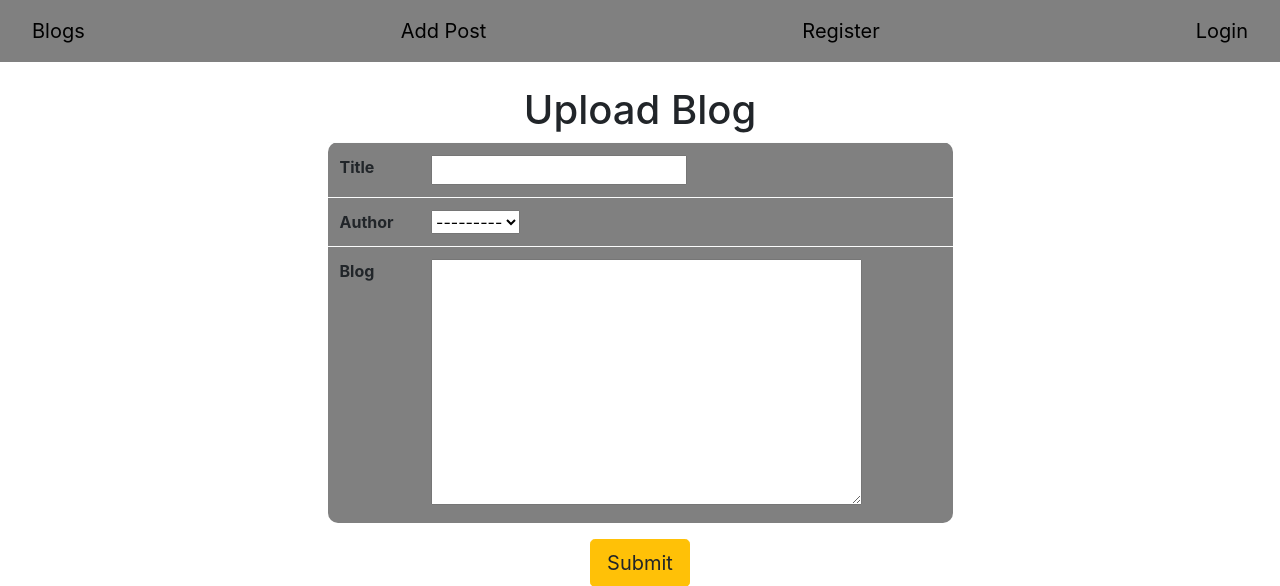
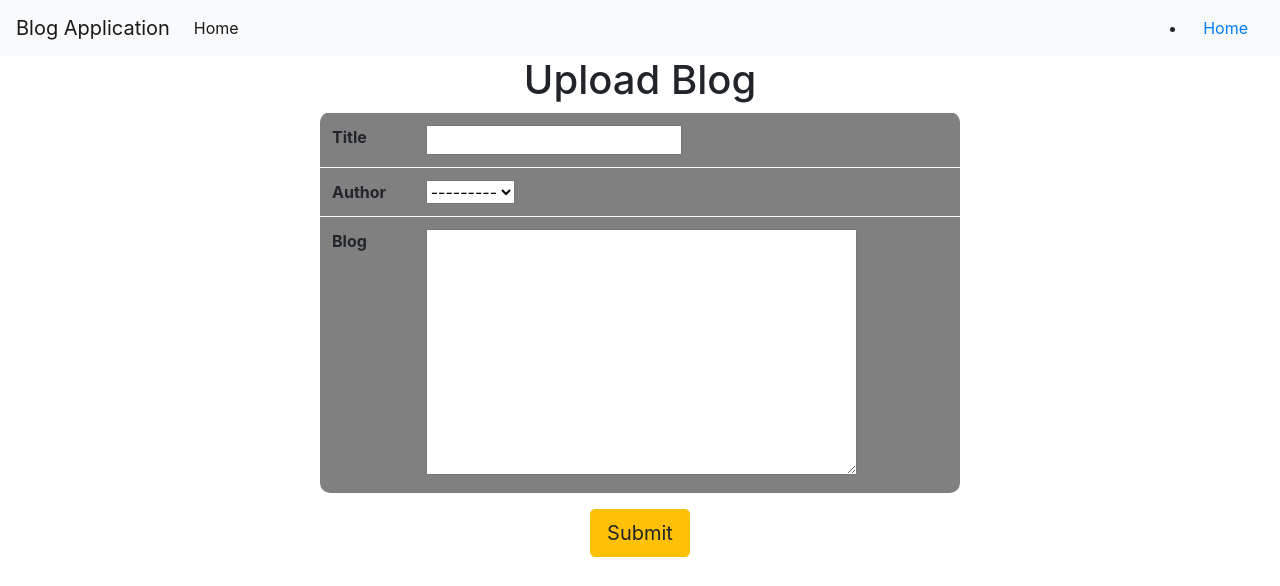
Before and after one commit to jerumanu/Blog, a Django app: page /upload/ in a window 1280 px wide. Shown: the top 586 px of the page. Run offline with Django 4.2, Linux system fonts and the light colour scheme; some libraries are stand-ins or nearby versions.

Commit message:
fix ui issues

```diff
--- /dev/null
+++ b/post/templates/base.html
@@ -0,0 +1,25 @@
+{% load static %}
+<!DOCTYPE html>
+<html lang="en">
+  <head>
+    <!-- Required meta tags -->
+    <meta charset="utf-8">
+    <meta name="viewport" content="width=device-width, initial-scale=1, shrink-to-fit=no">
+
+    <!-- Bootstrap CSS -->
+    <link rel="stylesheet" href="https://cdn.jsdelivr.net/npm/bootstrap@4.3.1/dist/css/bootstrap.min.css" integrity="sha384-ggOyR0iXCbMQv3Xipma34MD+dH/1fQ784/j6cY/iJTQUOhcWr7x9JvoRxT2MZw1T" crossorigin="anonymous">
+
+    <title>Hello, world!</title>
+  </head>
+  <body>
+      {% include 'navbar.html' %}
+      {% block content %}
+      {% endblock content %}
+      {% include 'footer.html' %}
+    <!-- Optional JavaScript -->
+    <!-- jQuery first, then Popper.js, then Bootstrap JS -->
+    <script src="https://code.jquery.com/jquery-3.3.1.slim.min.js" integrity="sha384-q8i/X+965DzO0rT7abK41JStQIAqVgRVzpbzo5smXKp4YfRvH+8abtTE1Pi6jizo" crossorigin="anonymous"></script>
+    <script src="https://cdn.jsdelivr.net/npm/popper.js@1.14.7/dist/umd/popper.min.js" integrity="sha384-UO2eT0CpHqdSJQ6hJty5KVphtPhzWj9WO1clHTMGa3JDZwrnQq4sF86dIHNDz0W1" crossorigin="anonymous"></script>
+    <script src="https://cdn.jsdelivr.net/npm/bootstrap@4.3.1/dist/js/bootstrap.min.js" integrity="sha384-JjSmVgyd0p3pXB1rRibZUAYoIIy6OrQ6VrjIEaFf/nJGzIxFDsf4x0xIM+B07jRM" crossorigin="anonymous"></script>
+  </body>
+</html>
--- /dev/null
+++ b/post/templates/navbar.html
@@ -0,0 +1,19 @@
+<nav class="navbar navbar-expand-lg navbar-light bg-light">
+  <a class="navbar-brand" href="#">Blog Application</a>
+  <button class="navbar-toggler" type="button" data-toggle="collapse" data-target="#navbarSupportedContent" aria-controls="navbarSupportedContent" aria-expanded="false" aria-label="Toggle navigation">
+    <span class="navbar-toggler-icon"></span>
+  </button>
+
+  <div class="collapse navbar-collapse" id="navbarSupportedContent">
+    <ul class="navbar-nav mr-auto">
+      <li class="nav-item active">
+        <a class="nav-link" href="#">Home <span class="sr-only">(current)</span></a>
+      </li>
+    </ul>
+    <ul class="my-2 my-lg-0">
+      <li class="nav-item active">
+        <a class="nav-link" href="#">Home <span class="sr-only">(current)</span></a>
+      </li>
+    </ul>
+  </div>
+</nav>
--- a/post/templates/post/upload_form.html
+++ b/post/templates/post/upload_form.html
@@ -1,4 +1,4 @@
-{% extends 'post/blog.html' %}
+{% extends 'base.html' %}
 {% block content %}
 <center>
     <h1 class="display-8" >Upload Blog</h1>
--- a/post/views.py
+++ b/post/views.py
@@ -12,7 +12,7 @@ from django.contrib.auth.decorators import login_required
 
 def index(request):
     post = Post.objects.all()
-    return render(request, 'post/blog.html', {'post': post})
+    return render(request, 'post/post.html', {'post': post})
 
 def register(request):
     if request.method == 'POST':
```
Also changed, not shown: post/templates/post/post.html (added, +23 -0 lines), post/templates/footer.html (added), 1 other file.
